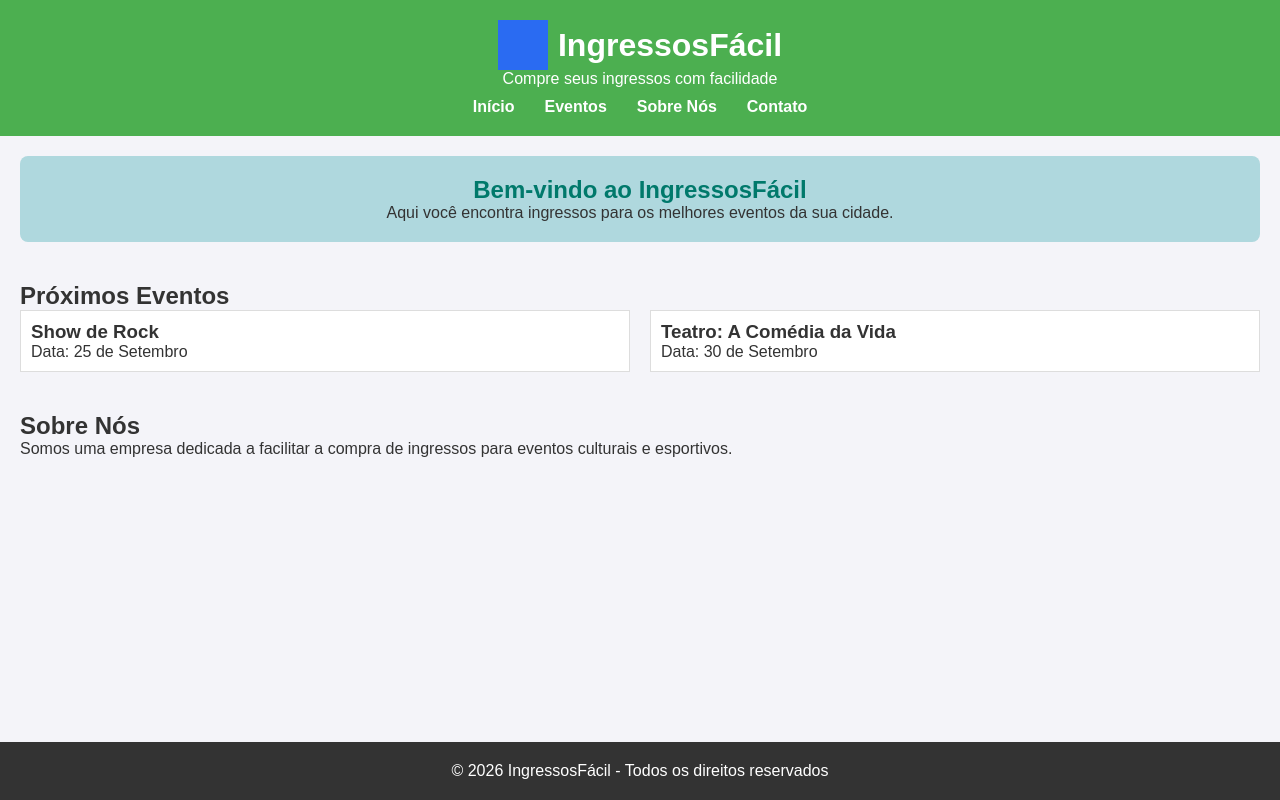
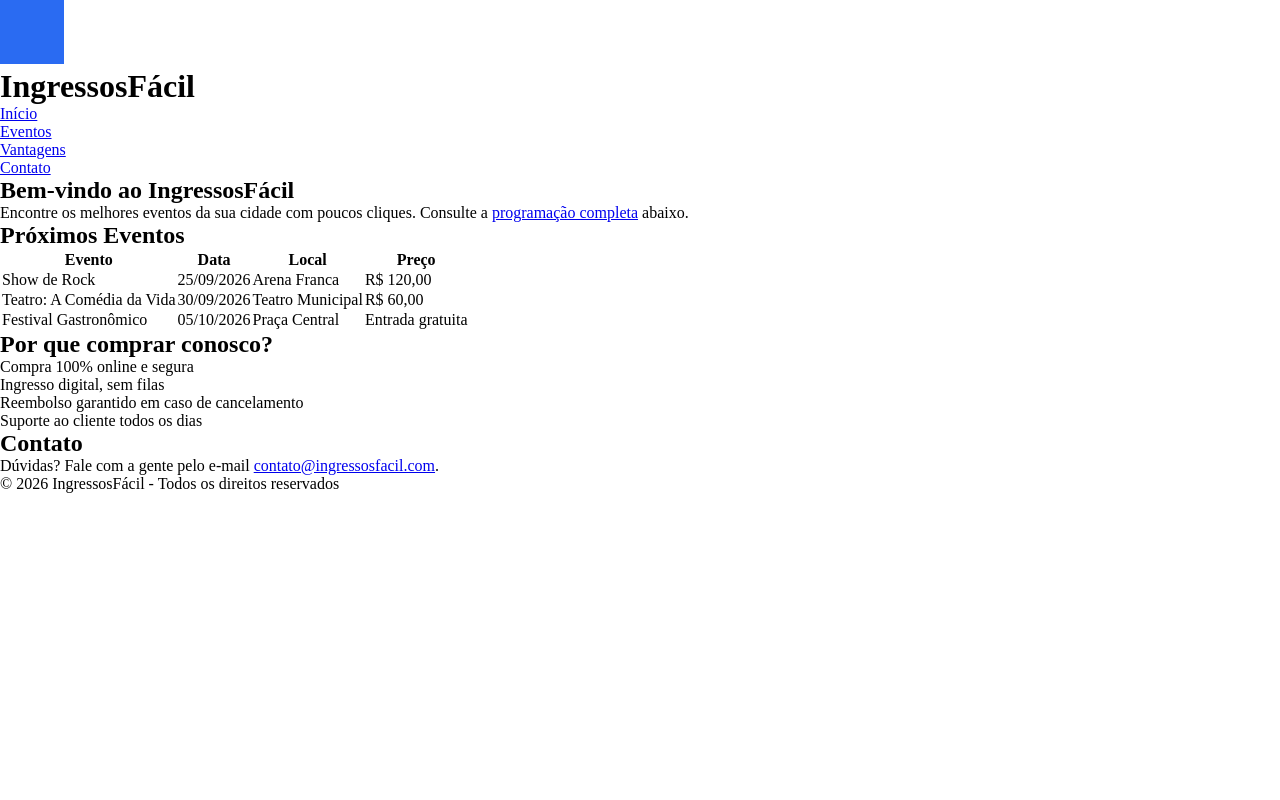
Before and after one commit to albert-wb/cc-front-end, a plain HTML site: page index.html in a window 1280 px wide. Drawn offline with Linux system fonts and the light colour scheme.

```diff
--- a/css/styles.css
+++ b/css/styles.css
@@ -1,94 +1,6 @@
+/* ===== Reset ===== */
 * {
     margin: 0;
     padding: 0;
     box-sizing: border-box;
 }
-
-body {
-    font-family: Arial, sans-serif;
-    background-color: #f4f4f9;
-    color: #333;
-    min-height: 100vh;
-    position: relative;
-    padding-bottom: 100px;
-}
-
-header {
-    background-color: #4CAF50;
-    padding: 20px;
-    text-align: center;
-    color: white;
-}
-
-header .logo {
-    display: flex;
-    align-items: center;
-    justify-content: center;
-}
-
-header .logo img {
-    width: 50px;
-    margin-right: 10px;
-}
-
-nav ul {
-    list-style: none;
-    display: flex;
-    justify-content: center;
-    margin-top: 10px;
-}
-
-nav ul li {
-    margin: 0 15px;
-}
-
-nav ul li a {
-    color: white;
-    text-decoration: none;
-    font-weight: bold;
-}
-
-nav ul li a:hover {
-    text-decoration: underline;
-}
-
-main {
-    padding: 20px;
-}
-
-main section {
-    margin-bottom: 40px;
-}
-
-#home {
-    background-color: #afd8de;
-    padding: 20px;
-    border-radius: 8px;
-    text-align: center;
-}
-
-#home h2 {
-    color: #00796b;
-}
-
-.eventos-container {
-    display: flex;
-    gap: 20px;
-}
-
-.evento-item {
-    background-color: #fff;
-    border: 1px solid #ddd;
-    padding: 10px;
-    flex: 1;
-}
-
-footer {
-    background-color: #333;
-    color: white;
-    text-align: center;
-    padding: 20px 0;
-    width: 100%;
-    position: absolute;
-    bottom: 0;
-}
--- a/index.html
+++ b/index.html
@@ -3,7 +3,7 @@
 <head>
     <meta charset="UTF-8">
     <meta name="viewport" content="width=device-width, initial-scale=1.0">
-    <title>Página Inicial - Venda de Ingressos</title>
+    <title>IngressosFácil</title>
     <link rel="stylesheet" href="css/styles.css">
 </head>
 <body>
@@ -12,12 +12,11 @@
             <img src="images/logo.png" alt="Logo do site">
             <h1>IngressosFácil</h1>
         </div>
-        <p>Compre seus ingressos com facilidade</p>
         <nav>
             <ul>
                 <li><a href="#home">Início</a></li>
                 <li><a href="#eventos">Eventos</a></li>
-                <li><a href="#sobre">Sobre Nós</a></li>
+                <li><a href="#vantagens">Vantagens</a></li>
                 <li><a href="#contato">Contato</a></li>
             </ul>
         </nav>
@@ -26,26 +25,56 @@
     <main>
         <section id="home">
             <h2>Bem-vindo ao IngressosFácil</h2>
-            <p>Aqui você encontra ingressos para os melhores eventos da sua cidade.</p>
+            <p>Encontre os melhores eventos da sua cidade com poucos cliques. Consulte a <a href="#eventos">programação completa</a> abaixo.</p>
         </section>
 
         <section id="eventos">
             <h2>Próximos Eventos</h2>
-            <div class="eventos-container">
-                <div class="evento-item">
-                    <h3>Show de Rock</h3>
-                    <p>Data: 25 de Setembro</p>
-                </div>
-                <div class="evento-item">
-                    <h3>Teatro: A Comédia da Vida</h3>
-                    <p>Data: 30 de Setembro</p>
-                </div>
-            </div>
+            <table>
+                <thead>
+                    <tr>
+                        <th>Evento</th>
+                        <th>Data</th>
+                        <th>Local</th>
+                        <th>Preço</th>
+                    </tr>
+                </thead>
+                <tbody>
+                    <tr>
+                        <td>Show de Rock</td>
+                        <td>25/09/2026</td>
+                        <td>Arena Franca</td>
+                        <td>R$ 120,00</td>
+                    </tr>
+                    <tr>
+                        <td>Teatro: A Comédia da Vida</td>
+                        <td>30/09/2026</td>
+                        <td>Teatro Municipal</td>
+                        <td>R$ 60,00</td>
+                    </tr>
+                    <tr>
+                        <td>Festival Gastronômico</td>
+                        <td>05/10/2026</td>
+                        <td>Praça Central</td>
+                        <td>Entrada gratuita</td>
+                    </tr>
+                </tbody>
+            </table>
         </section>
 
-        <section id="sobre">
-            <h2>Sobre Nós</h2>
-            <p>Somos uma empresa dedicada a facilitar a compra de ingressos para eventos culturais e esportivos.</p>
+        <section id="vantagens">
+            <h2>Por que comprar conosco?</h2>
+            <ul>
+                <li>Compra 100% online e segura</li>
+                <li>Ingresso digital, sem filas</li>
+                <li>Reembolso garantido em caso de cancelamento</li>
+                <li>Suporte ao cliente todos os dias</li>
+            </ul>
+        </section>
+
+        <section id="contato">
+            <h2>Contato</h2>
+            <p>Dúvidas? Fale com a gente pelo e-mail <a href="mailto:contato@ingressosfacil.com">contato@ingressosfacil.com</a>.</p>
         </section>
     </main>
 
```
